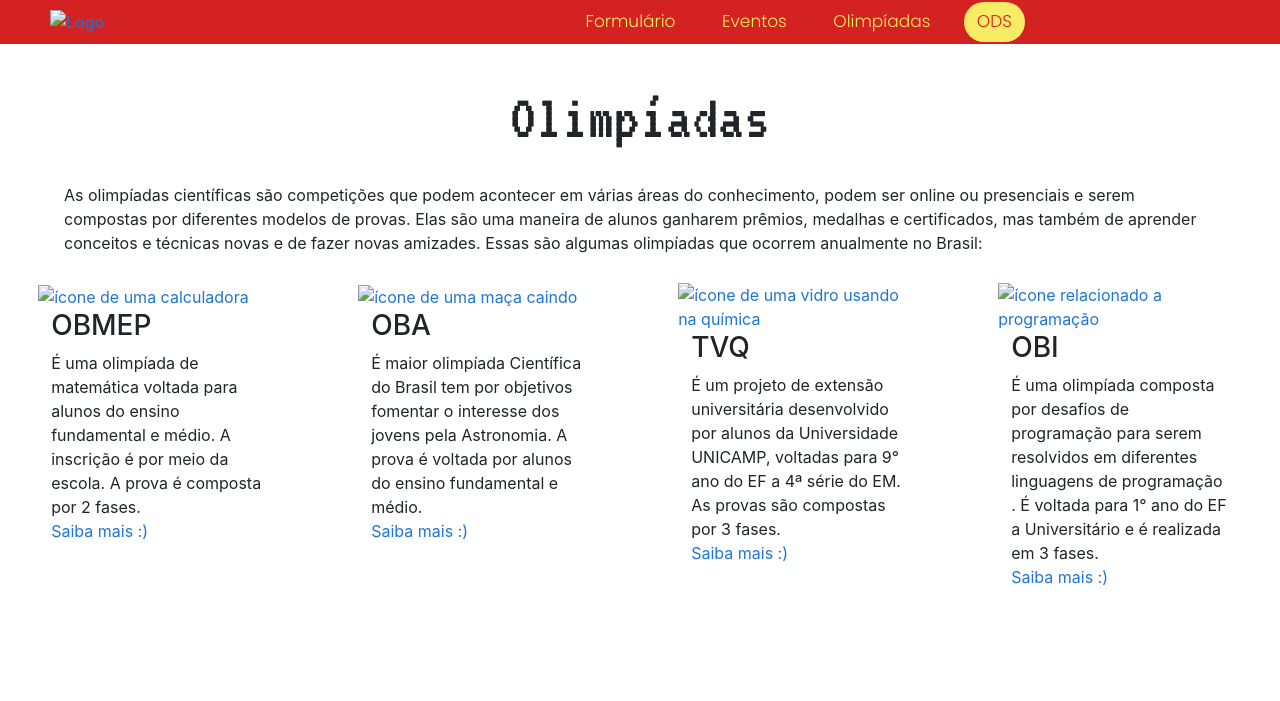
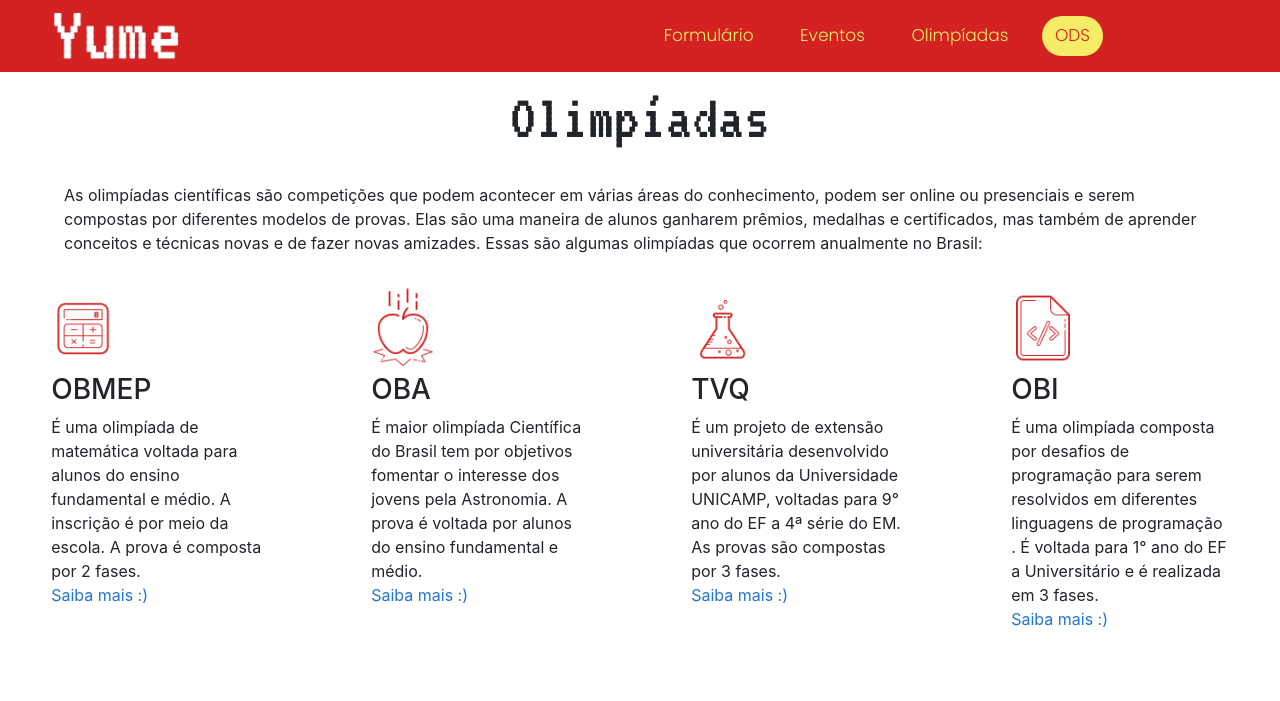
Before and after one commit to Yume-divulgacao/Yume-divulgacao.github.io, a plain HTML site: page olimpiadas.html in a window 1280 px wide. Drawn offline with nearby package versions, Linux system fonts and the light colour scheme.

Commit message:
Update olimpiadas.html

```diff
--- a/olimpiadas.html
+++ b/olimpiadas.html
@@ -15,7 +15,7 @@
 <body>
     <!--NavBar-->
     <nav>
-        <a href="index.html"><img class="nav_logo" src="../Yume/Imagens/logo.jpg" alt = "Logo"></a>
+        <a href="index.html"><img class="nav_logo" src="Imagens/logo.jpg" alt = "Logo"></a>
         <ul>
             <li><a href="form.html"><button id="btn" class="btn">Formulário</button></a></li>
             <li><a href="eventos.html"><button id="btn" class="btn">Eventos</button></a></li>
@@ -35,28 +35,28 @@
         </section>
         <section class="colunas">
             <div class="coluna4">
-                <a href="http://www.obmep.org.br/"><img class="icone" src="../Yume/Imagens/OBMEP.png" alt="ícone de uma calculadora"></a>
+                <a href="http://www.obmep.org.br/"><img class="icone" src="Imagens/OBMEP.png" alt="ícone de uma calculadora"></a>
                 <h3>OBMEP</h3>
                 <p> É uma olimpíada de matemática voltada para alunos do ensino fundamental e médio. A inscrição é por meio da escola. A prova é composta por 2 fases.<br>
                 <a href="http://www.obmep.org.br/" target="_blank"> Saiba mais :)</a>
                 </p>
             </div>
             <div class="coluna4">
-                <a href="http://www.oba.org.br/site/"><img class="icone" src="../Yume/Imagens/OBA.png" alt="ícone de uma maça caindo"></a>
+                <a href="http://www.oba.org.br/site/"><img class="icone" src="Imagens/OBA.png" alt="ícone de uma maça caindo"></a>
                 <h3>OBA</h3>
                 <p>É maior olimpíada Científica do Brasil tem por objetivos fomentar o interesse dos jovens pela Astronomia. A prova é voltada por alunos do ensino fundamental e médio.<br>
                 <a href="http://www.oba.org.br/site/" target="_blank"> Saiba mais :)</a>
                 </p>
             </div>
             <div class="coluna4">
-                <a href="http://torneiovirtualdequimica.iqm.unicamp.br/"><img class="icone" src="../Yume/Imagens/TVQ.png" alt="ícone de uma vidro usando na química"></a>
+                <a href="http://torneiovirtualdequimica.iqm.unicamp.br/"><img class="icone" src="Imagens/TVQ.png" alt="ícone de uma vidro usando na química"></a>
                 <h3>TVQ</h3>
                 <p>É um projeto de extensão universitária desenvolvido por alunos da Universidade UNICAMP, voltadas para 9° ano do EF a 4ª série do EM. As provas são compostas por 3 fases.<br>
                 <a href="http://torneiovirtualdequimica.iqm.unicamp.br/" target="_blank"> Saiba mais :)</a>
                 </p>
             </div>
             <div class="coluna4">
-                <a href="https://olimpiada.ic.unicamp.br/"><img class="icone" src="../Yume/Imagens/OBI.png" alt="ícone relacionado a programação"></a>
+                <a href="https://olimpiada.ic.unicamp.br/"><img class="icone" src="Imagens/OBI.png" alt="ícone relacionado a programação"></a>
                 <h3>OBI</h3>
                 <p>É uma olimpíada composta por desafios de programação para serem resolvidos em diferentes linguagens de programação . É voltada para 1° ano do EF a Universitário e é realizada em 3 fases. <br>
                 <a href="https://olimpiada.ic.unicamp.br/" target="_blank"> Saiba mais :)</a>
```
